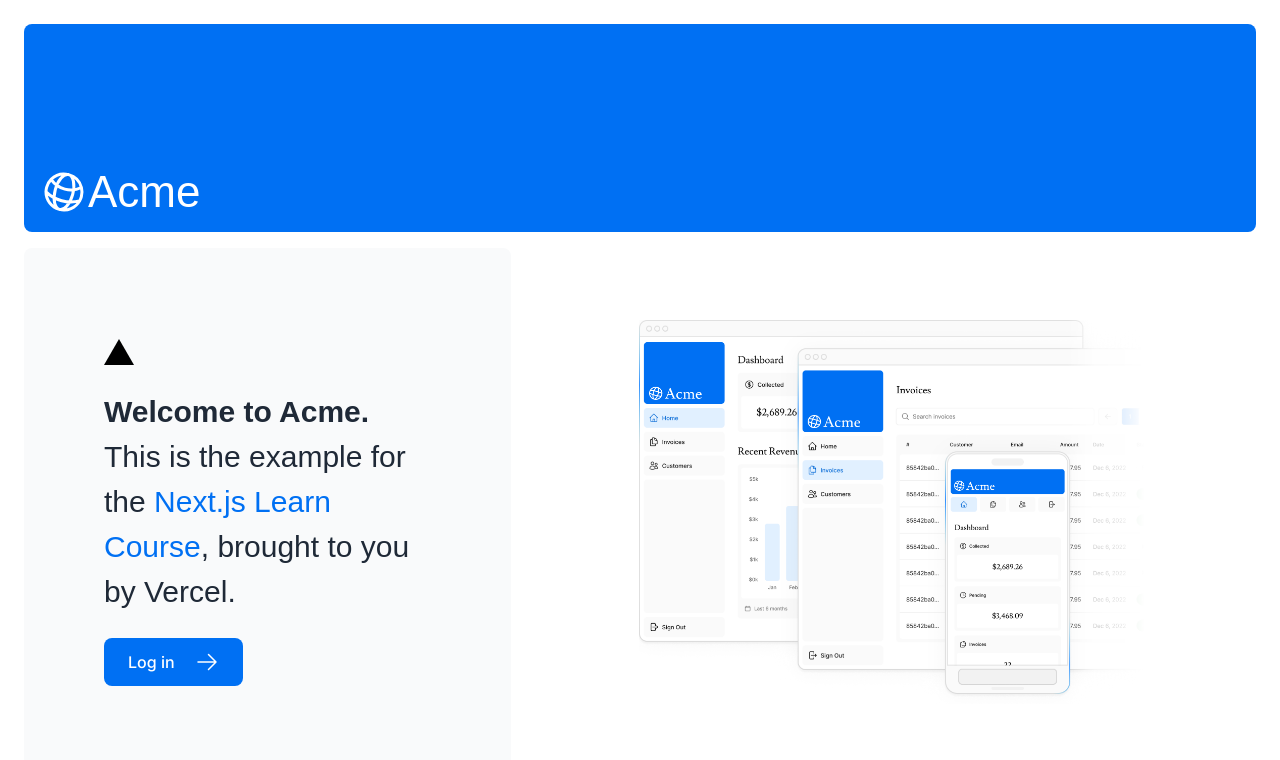
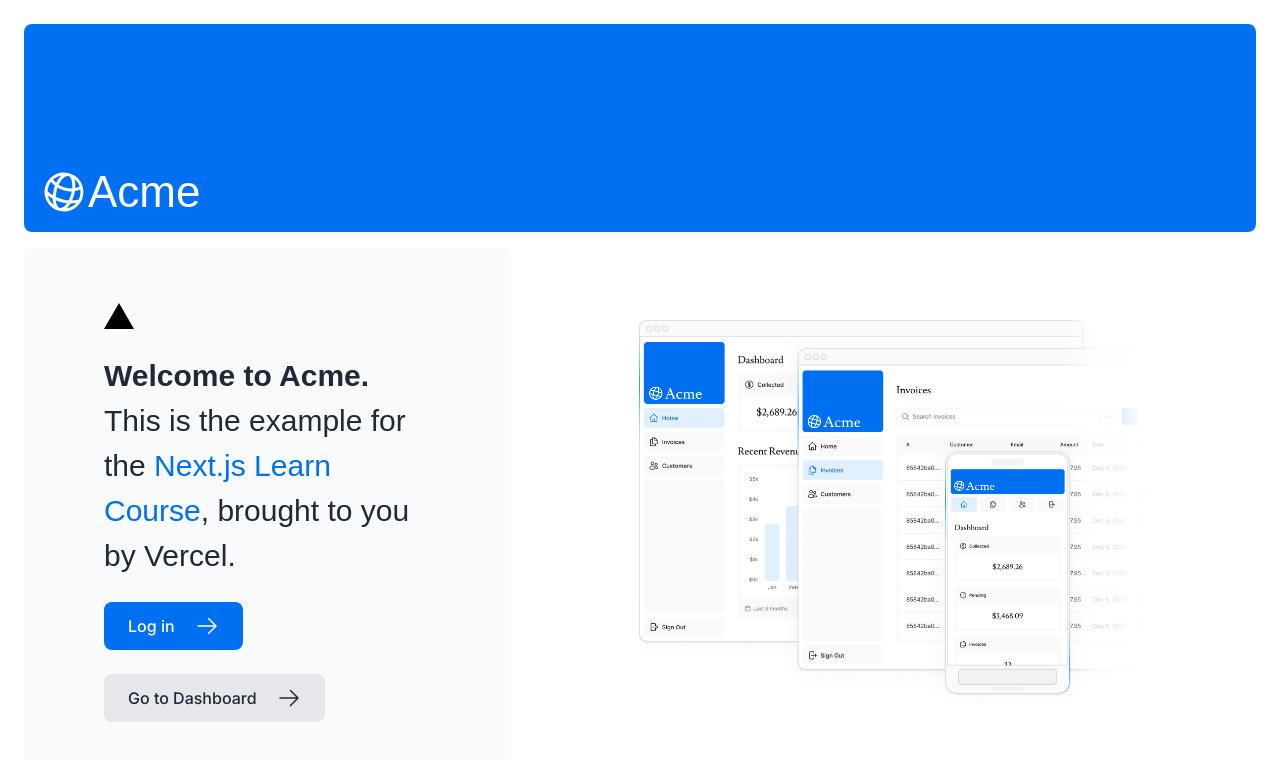
Before and after one commit to HesamVahib/NextJsRehearsal, a Next.js app: page / in a window 1280 px wide. Shown: the top 760 px of the page. Built offline with nearby package versions, Linux system fonts and the light colour scheme; a web font is replaced by a local one.

Commit message:
Adding Dashboard Key to first Page

```diff
--- a/app/page.tsx
+++ b/app/page.tsx
@@ -26,6 +26,12 @@
           >
             <span>Log in</span> <ArrowRightIcon className="w-5 md:w-6" />
           </Link>
+          <Link
+            href="/dashboard"
+            className="flex items-center gap-5 self-start rounded-lg bg-gray-200 px-6 py-3 text-sm font-medium text-gray-800 transition-colors hover:bg-gray-300 md:text-base"
+          >
+            <span>Go to Dashboard</span> <ArrowRightIcon className="w-5 md:w-6" />
+          </Link>
         </div>
         <div className="flex items-center justify-center p-6 md:w-3/5 md:px-28 md:py-12">
           {/* Add Hero Images Here */}
```
